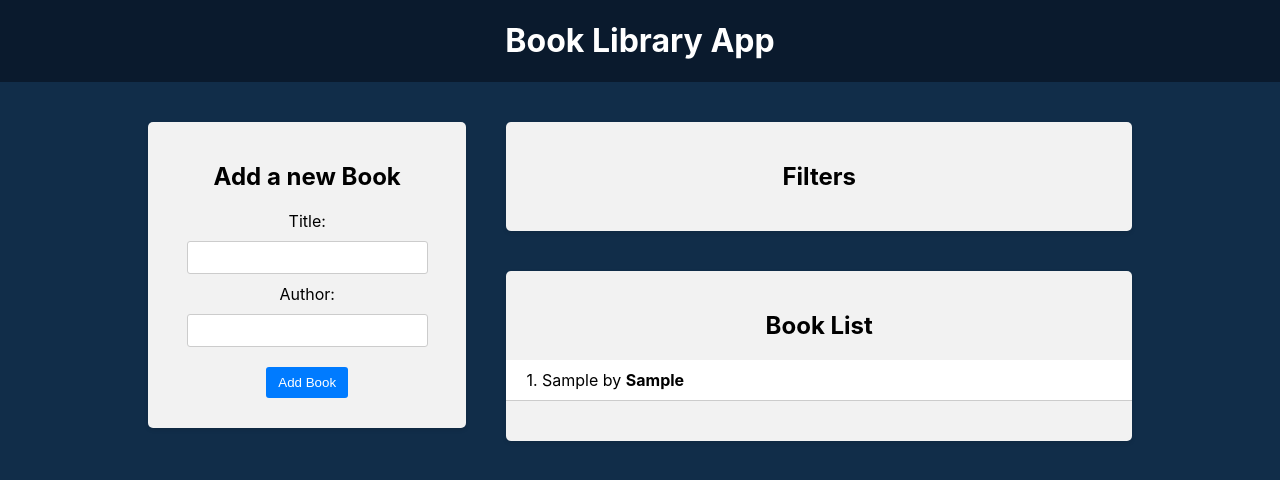
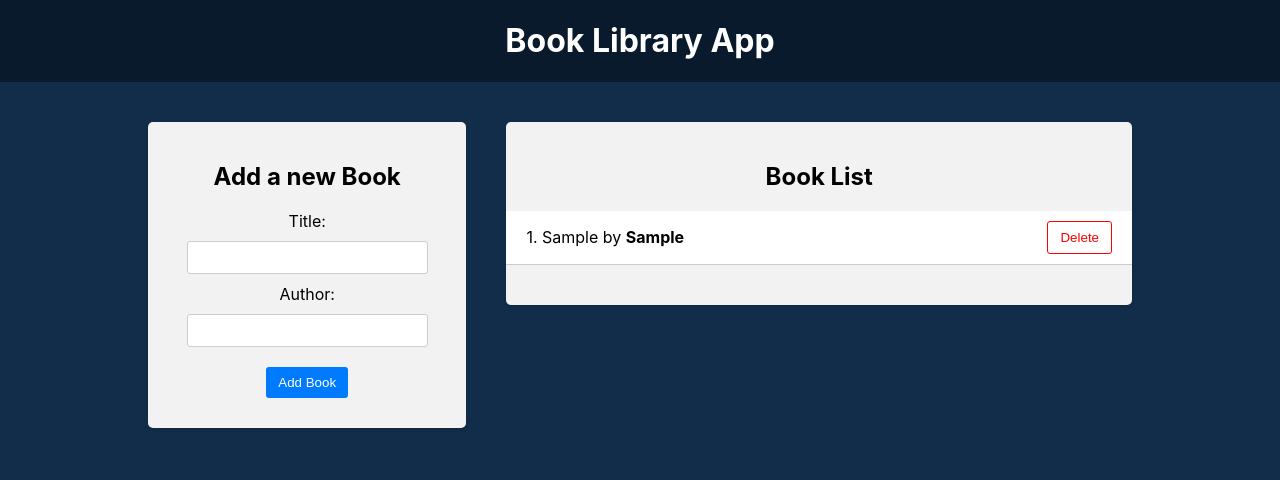
Before and after one commit to vasilypu/30-react-redux, a React (Create React App) app in the folder frontend/: page / in a window 1280 px wide. Both pictures are taken after typing "Sample", "Sample" into the empty fields and a click on the button "Add Book". Shown: the top 480 px of the page. Built offline with nearby package versions, Linux system fonts and the light colour scheme.

Commit message:
Delete book by id

```diff
--- a/frontend/src/App.js
+++ b/frontend/src/App.js
@@ -14,7 +14,7 @@
           <BookForm />
         </div>
         <div className='app-right-column'>
-          <Filter />
+          {/* <Filter /> */}
           <BookList />
         </div>
       </main>
--- a/frontend/src/components/BookList/BookList.js
+++ b/frontend/src/components/BookList/BookList.js
@@ -1,7 +1,14 @@
-import { useSelector } from 'react-redux'
+import { useSelector, useDispatch } from 'react-redux'
 import './BookList.css'
+import { deleteBook } from '../../redux/books/actionCreators'
+
 const BookList = () => {
   const books = useSelector((state) => state.books)
+  const dispatch = useDispatch()
+
+  const handleDeleteBook = (id) => {
+    dispatch(deleteBook(id))
+  }
 
   return (
     <div className='app-block book-list'>
@@ -15,6 +22,11 @@
               <div className='book-info'>
                 {++i}. {book.title} by <strong> {book.author}</strong>
               </div>
+              <div className='book-actions'>
+                <button onClick={() => handleDeleteBook(book.id)}>
+                  Delete
+                </button>
+              </div>
             </li>
           ))}
         </ul>
--- a/frontend/src/redux/books/actionCreators.js
+++ b/frontend/src/redux/books/actionCreators.js
@@ -6,3 +6,10 @@
     payload: newBook,
   }
 }
+
+export const deleteBook = (id) => {
+  return {
+    type: a.DELETE_BOOK,
+    payload: id,
+  }
+}
--- a/frontend/src/redux/books/actionTypes.js
+++ b/frontend/src/redux/books/actionTypes.js
@@ -1 +1,2 @@
 export const ADD_BOOK = 'ADD_BOOK'
+export const DELETE_BOOK = 'DELETE_BOOK'
--- a/frontend/src/redux/books/reducer.js
+++ b/frontend/src/redux/books/reducer.js
@@ -5,6 +5,8 @@
   switch (action.type) {
     case a.ADD_BOOK:
       return [...state, action.payload]
+    case a.DELETE_BOOK:
+      return state.filter((book) => book.id !== action.payload)
     default:
       return state
   }
```
